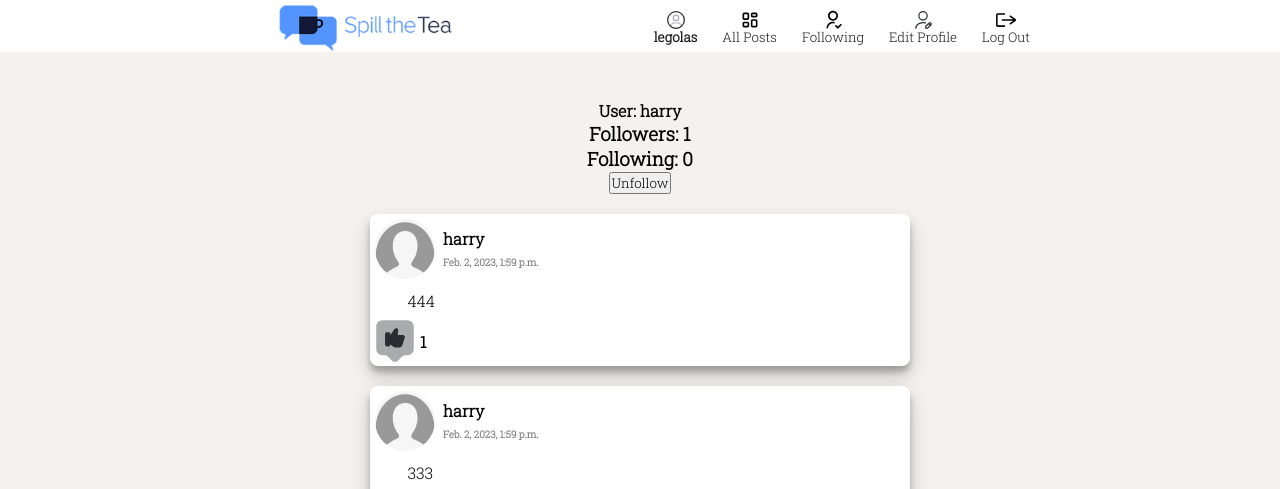
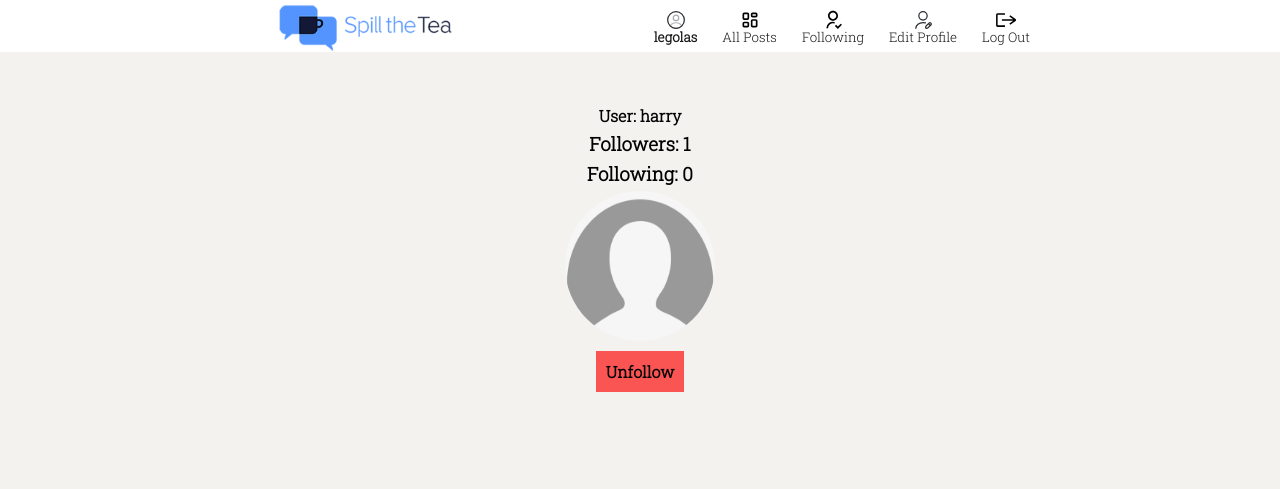
Before and after one commit to morphl1n/spillthetea, a Django app: a page that uses network/templates/network/profile.html in a window 1280 px wide. Shown: the top 489 px of the page. Run offline with Django 3.2, Linux system fonts and the light colour scheme; a user stored in the database is signed in; data comes from the database, SQL or seed files in the repository; both versions use the stored data as it was after the commit.

Commit message:
changed styles

```diff
--- /dev/null
+++ b/network/static/network/_profile.scss
@@ -0,0 +1,45 @@
+.profile-info-container{
+    display: flex;
+    align-items: center;
+    flex-direction: column;
+    padding-top: 100px;
+    h3, h4, img{
+        margin-top: 5px;
+    }
+}
+
+
+.follow-button{
+    all: unset;
+    margin-top: 10px;
+    padding: 10px;
+    font-weight: bold;
+    transition: 0.1s ease-in;
+    &:hover{
+        cursor: pointer;
+
+    }
+
+}
+
+.Unfollow{
+    background-color: rgba(255, 0, 0, 0.65);
+
+    &:hover{
+        background-color: darken($color: #ff0000, $amount: 10%)
+    }
+
+}
+
+.Follow{
+    background-color: $main-color;
+    &:hover{
+        background-color: rgba($main-color, 0.65);
+    }
+}
+
+.profilePagePic{
+    width: 150px;
+    aspect-ratio: 1/1;
+    border-radius: 50%;
+}
--- a/network/static/network/style.scss
+++ b/network/static/network/style.scss
@@ -1,4 +1,4 @@
-@import 'config', 'login', 'register', 'layout', 'index', 'editprofile';
+@import 'config', 'login', 'register', 'layout', 'index', 'editprofile', 'profile';
 
 
 
--- a/network/templates/network/profile.html
+++ b/network/templates/network/profile.html
@@ -8,28 +8,29 @@
 {% block body %}
     {%if user.is_authenticated%}
 
-    <div class="all-posts-container">
 
+    <div class="profile-info-container">
       <h4> User: {{profileUser}} </h4>
       <h3> Followers: {{followerCount}} </h3>
       <h3> Following: {{followingCount}} </h3>
-
+      <img class="profilePagePic" src="{{profileUser.profilePicture.url}}">
       {% if profileUser != request.user %}
       {% if follows %}
       <form action="{% url 'unfollow' followreceiver=profileUser %}" method="POST">
           {% csrf_token %}
-            <input type="submit" value="Unfollow">
+          <input type="submit" class="follow-button Unfollow" value="Unfollow">
       </form>
       {% else %}
       <form action="{% url 'follow' followreceiver=profileUser %}" method="POST">
           {% csrf_token %}
-            <input type="submit" value="Follow">
+          <input type="submit" class="follow-button Follow" value="Follow">
       </form>
       {% endif %}
 
       {% endif %}
+    </div>
 
-
+    <div class="all-posts-container">
         {% for post in page_obj %}
         <div class="post-container">
             <img class="post-pic" src="{{post.creator.profilePicture.url}}">
```
Also changed, not shown: db.sqlite3, network/static/network/style.css, 1 other file. Lines whose indentation alone changed are shown as unchanged.
